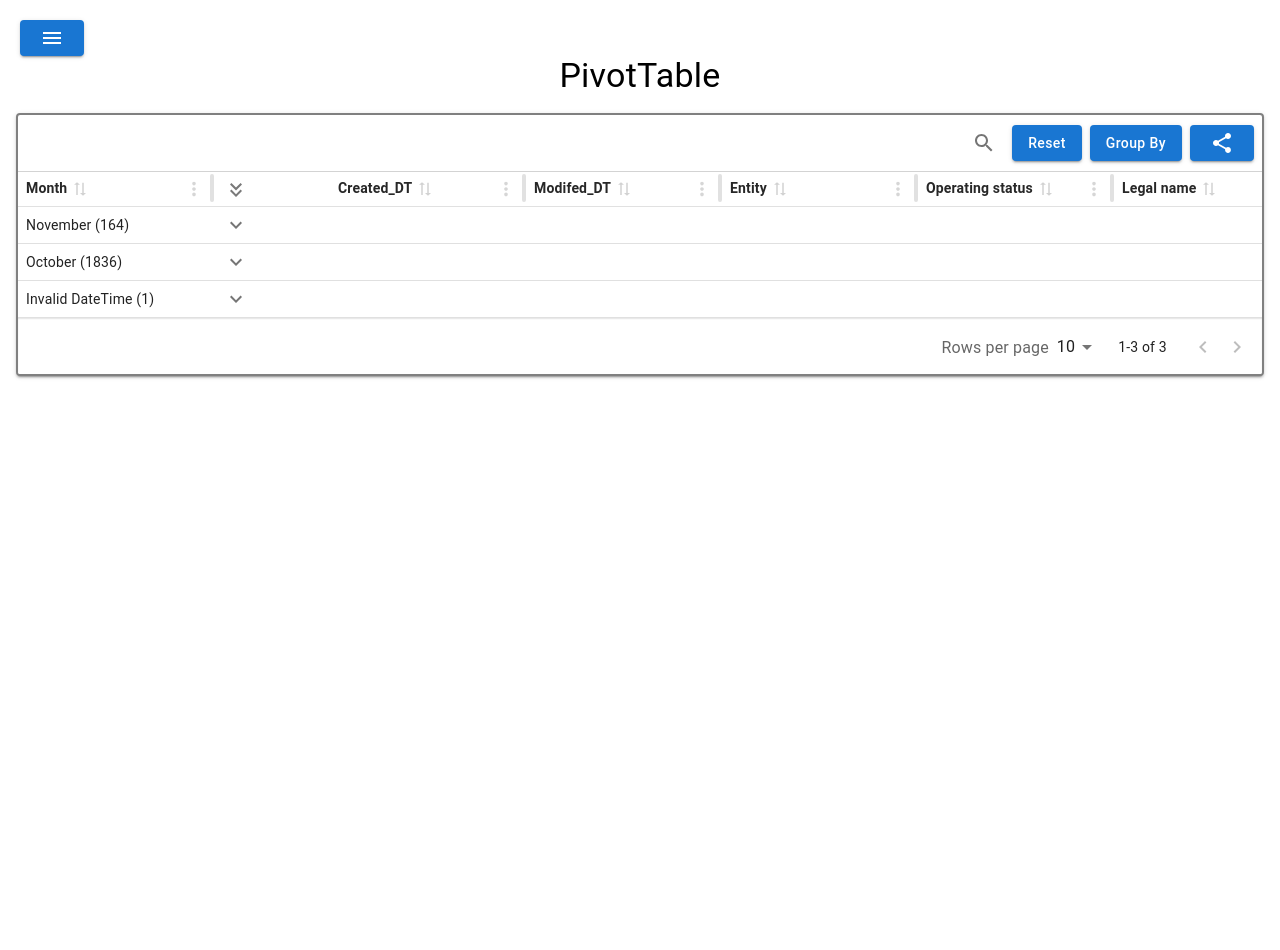
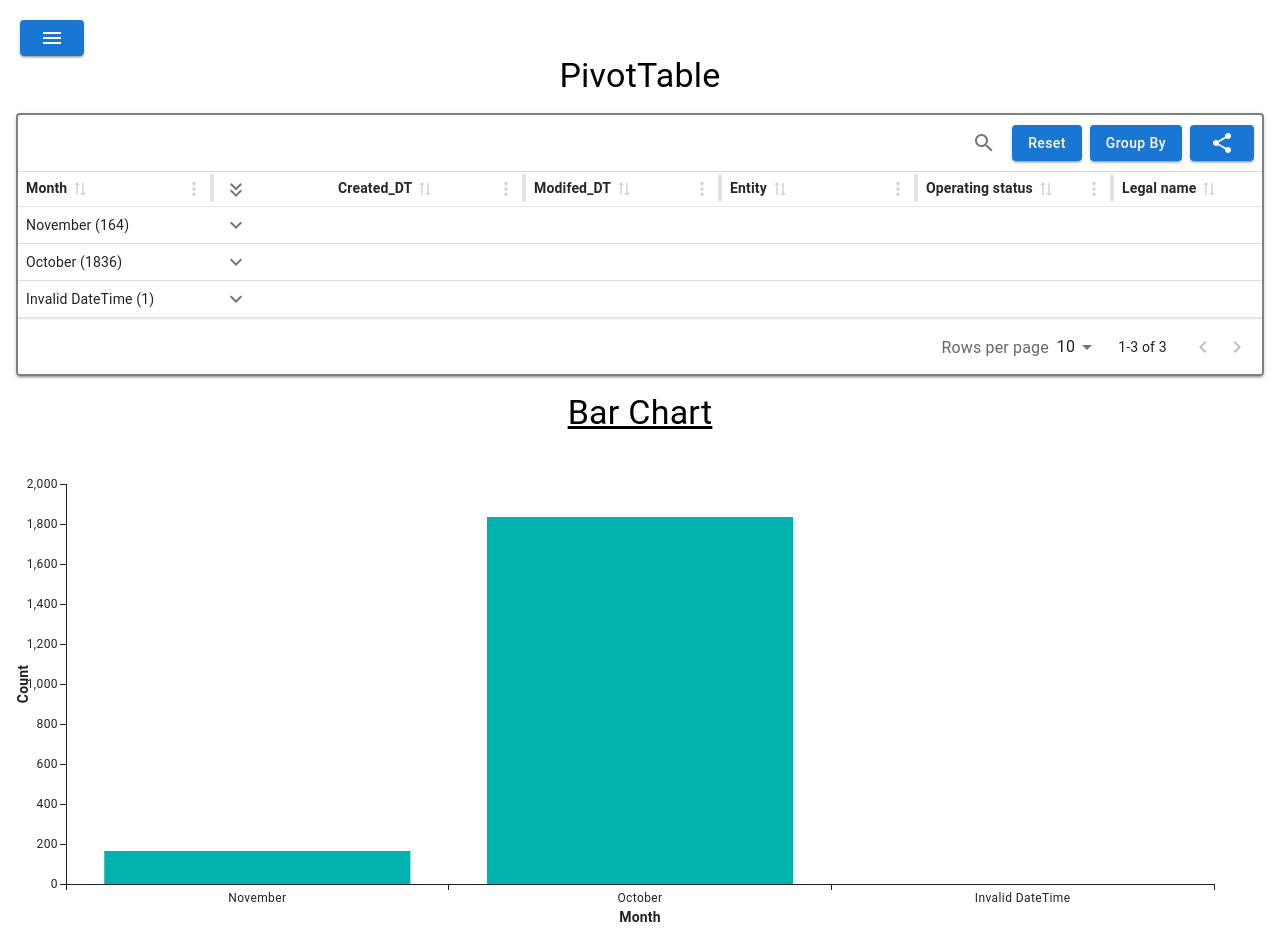
Before and after one commit to sweta927/FMCSA_task, a React (Create React App) app: page /pivotTable in a window 1280 px wide. Before the commit the page ends 800 px from the top, so only its background shows below. Built offline with nearby package versions, Linux system fonts and the light colour scheme.

Commit message:
added pivot bar chart

```diff
--- a/src/components/PivotView/PivotTable.tsx
+++ b/src/components/PivotView/PivotTable.tsx
@@ -1,4 +1,11 @@
-import { Box, Button, IconButton, Menu, MenuItem } from "@mui/material";
+import {
+  Box,
+  Button,
+  IconButton,
+  Menu,
+  MenuItem,
+  Typography,
+} from "@mui/material";
 import {
   MRT_ColumnDef,
   MRT_GlobalFilterTextField,
@@ -9,6 +16,8 @@ import {
 import { useCallback, useEffect, useMemo, useState } from "react";
 import { DateTime } from "luxon";
 import { Cancel, Search, Share } from "@mui/icons-material";
+import { BarChart, axisClasses } from "@mui/x-charts";
+import { pivotChartData } from "../../utils/helpers";
 import useParsedCSVData from "../../utils/hooks/useParsedCSVData";
 
 export const PivotTable = () => {
@@ -324,6 +333,62 @@ export const PivotTable = () => {
       }}
     >
       <MaterialReactTable table={tableComponent} />
+      <Typography variant="h4" sx={{ textDecoration: "underline", mt: "1rem" }}>
+        Bar Chart
+      </Typography>
+
+      <BarChart
+        dataset={pivotChartData[grouping as string](dataItems)}
+        xAxis={[
+          {
+            scaleType: "band",
+            dataKey: grouping?.toLowerCase(),
+            label: grouping || "",
+            valueFormatter(value, context) {
+              return value.split(" ").slice(0, 2).join(" ");
+            },
+          },
+        ]}
+        yAxis={[{ label: "Count" }]}
+        series={Object.keys(
+          pivotChartData[grouping as string](dataItems)[0] || {}
+        )
+          .filter((key) => key !== grouping?.toLowerCase())
+          .map((key) => ({
+            dataKey: key,
+            label: "Companies count",
+          }))}
+        slotProps={{
+          legend: {
+            hidden: true,
+            labelStyle: {
+              fontSize: 12,
+              display: "none",
+            },
+          },
+        }}
+        sx={{
+          [`& .${axisClasses.left} .${axisClasses.label}`]: {
+            transform: "translateX(-10px)",
+          },
+        }}
+        leftAxis={{
+          labelStyle: {
+            fontSize: 14,
+            fontWeight: "bold",
+          },
+          tickLabelStyle: {
+            fontSize: 12,
+          },
+        }}
+        bottomAxis={{
+          labelStyle: {
+            fontSize: 14,
+            fontWeight: "bold",
+          },
+        }}
+        height={500}
+      />
     </Box>
   );
 };
```
